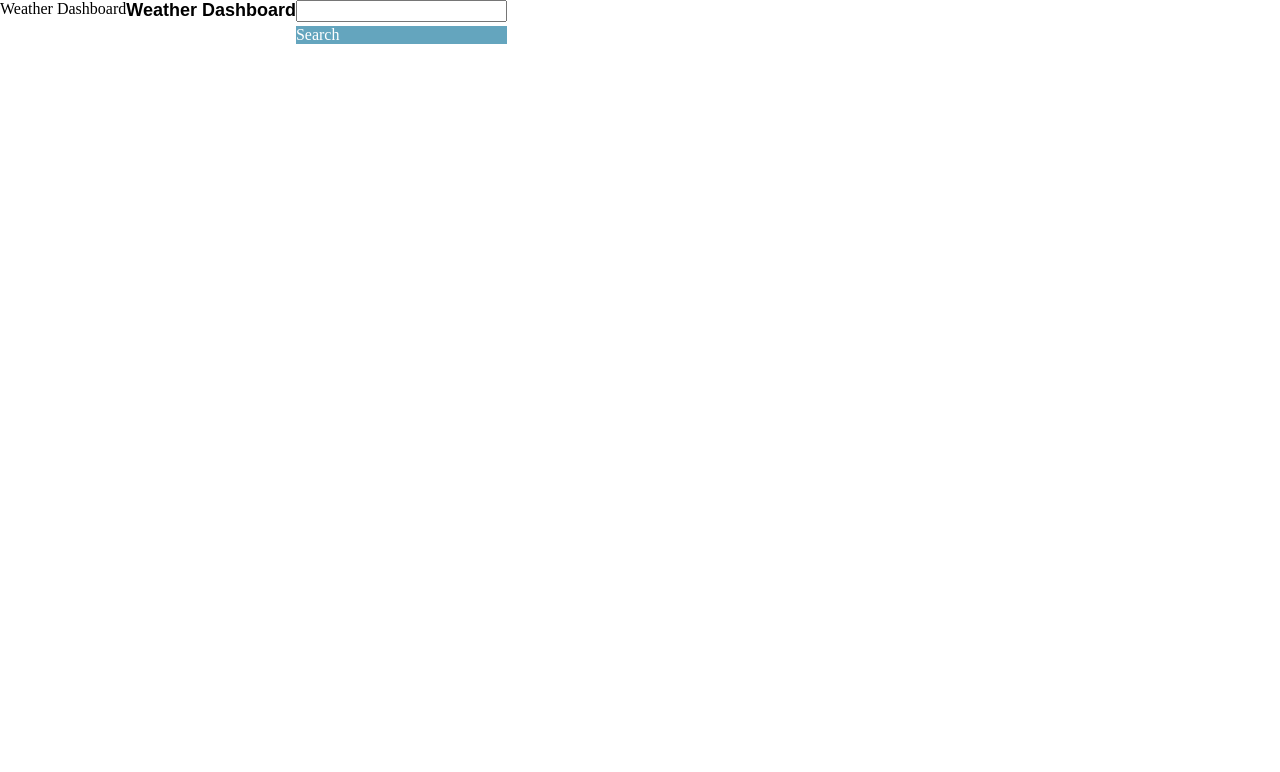
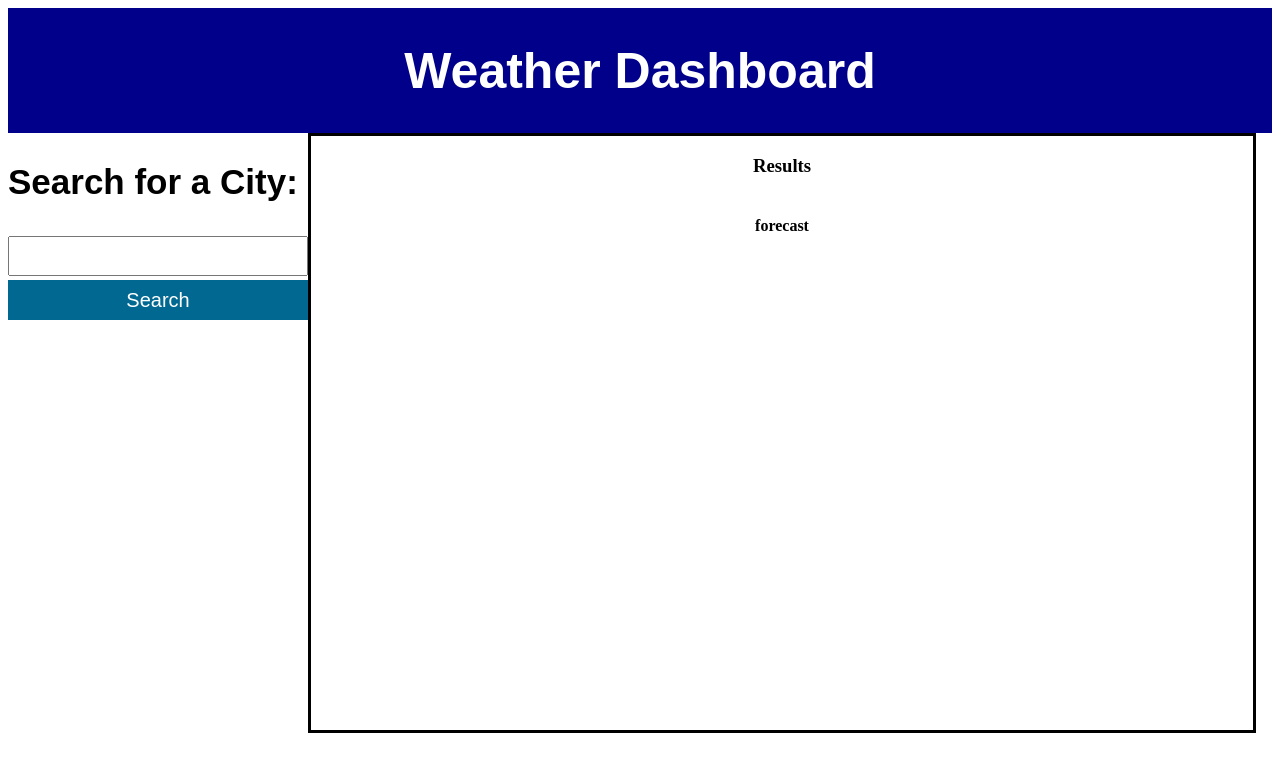
Before and after one commit to mileswildmore18/Weather-Dashboard, a plain HTML site: page index.html in a window 1280 px wide. Drawn offline with Linux system fonts and the light colour scheme.

Commit message:
Added CSS flex properties to each of the sections for the dashboard to display information on the chosen city and the next 5 day forecast for that location.

```diff
--- a/Assets/css/styles.css
+++ b/Assets/css/styles.css
@@ -1,26 +1,74 @@
 * {
-    display:flex;
-    margin: 0;
-    padding: 0;
+    box-sizing: border-box;
 }
-
 .header {
     display:flex;
+    flex-direction: column;
     background-color:darkblue;
     color: white;
     justify-content: center;
+    align-items: center;
+
 }
 
 h1 {
+    display:flex;
     font-weight:bold;
-    font-size:large;
     font-family: Arial, Helvetica, sans-serif;
+    font-size: 50px;
+}
+
+.searcher {
+    display: flex;
+    flex-direction:row;
+}
+
+.column {
+    display: flex;
+    flex-direction: column;
+    flex-wrap: wrap;
+    align-items: flex-start;
+    height:600px;
+}
+/*  */
+.column-middle {
+    display: flex;
+    flex-direction: column;
+    align-items: center;
+    border-style: solid;
+    width: 75%;
+}
+
+.forecast {
+    display: flex;
+    flex-direction:column;
+    height: 60%;
+}
+#search {
+    height:40px;
+    width:300px;
+}
+
+label {
+    display:flex;
+    align-items:center;
+    justify-content: center;
+    height:40px;
+    width:300px;
+}
+h2 {
+    font-family: Arial, Helvetica, sans-serif;
+    font-size:35px;
+    padding-bottom:5px;
+    justify-content: center;
 }
 
 .search-wrapper {
     display: flex;
-    flex-direction: column;
+    flex-direction:column;
+    align-items: flex-start;
     gap: .25rem;
+
 }
 
 input {
@@ -28,8 +76,10 @@ input {
 }
 
 label {
-    background-color: rgb(100, 165, 190);
+    background-color: rgb(0, 104, 145);
     color: white;
+    font-size:20px;
+    font-family:Arial, Helvetica, sans-serif;
 }
 
 .city-cards {
@@ -46,3 +96,9 @@ label {
 .hide {
     display:none;
 }
+/* Have the box on the right side of the section */
+.info {
+    display:flex;
+    flex-direction: row;
+
+}
--- a/Assets/js/script.js
+++ b/Assets/js/script.js
@@ -1,19 +1,20 @@
 //Create an API Key
-//Refer to the website the API key was founded with a 5 day forecast
+//Refer to the website the API key was founded
 //Create a search bar
 let searchList = JSON.parse(localStorage.getItem("searches"));
 let nextSearch = JSON.parse(localStorage.getItem("new-search"));
-const  APIKey = "6e186993d5c7985aedd789da8065fa4d";
+const  apiKey = "6e186993d5c7985aedd789da8065fa4d";
+const urlWeb = "https://api.openweathermap.org"
 const cityCardTemplate = document.querySelector("[data-city-template]");
 const cityCardContainer = document.querySelector("[data-city-cards-container]");
 const searchInput = document.querySelector("[data-search]");
-const searchBar = document.querySelector(".search");
+const searchBarInput = document.querySelector(".search");
 const searchCity = document.querySelector("city");
 
-let cities = []
+let cities = [];
 
-searchInput.addEventListener("input", (e));
-const value = e.target.value.toLowerCCase()
+searchInput.addEventListener("input", (searchBarInput));
+const value = searchBarInput.target.value.toLowerCCase();
 cities.forEach(city => {
     const isVisible = city.name.toLowerCase.includes(value)
     city.element.classList.toggle("hide", !isVisible)
@@ -22,11 +23,12 @@ console.log(cities);
 
 //Add variable to the search bar
 function searchBar() {
-//Search for a city/code
+    if
+//Search results for city or city not found
 
 
 
-fetch("https://api.openweathermap.org/data/2.5/weather?lat={lat}&lon={lon}&appid=6e186993d5c7985aedd789da8065fa4d)
+fetch(urlWeb);
     .then (res => res.json())
     .then(data => {
         city = data.map(city => {
@@ -34,9 +36,10 @@ fetch("https://api.openweathermap.org/data/2.5/weather?lat={lat}&lon={lon}&appid
         const body = card.querySelector("[data-body]")
         body.textContent = city.name
        cityCardContainer.append(card)
-       return {city: city.name, element: card}
+       return {city: city.name, element: card }
        })
-})}
+})
+}
 //Make the search bar activate on click and provide information if found or not.
 //Store the information that was founded into the localStorage.
 //L
--- a/index.html
+++ b/index.html
@@ -9,13 +9,22 @@
     </head>
 
     <body>
-        <div class="Header">
+        <div class="header">
             <h1>Weather Dashboard</h1>
         </div>
-        <article class = "searcher">
-            <div class ="search-wrapper">
-                <input type="search" id="search" data-search>
-                <label for="search">Search</label>
+        <section class = "searcher">
+            <div class="column">
+                <h2>Search for a City:</h2>
+                <div class ="search-wrapper">
+                    <input type="search" id="search" data-search>
+                    <label for="search">Search</label>
+                </div>
+            </div>
+            <div class="column-middle">
+                <h3>Results</h3>
+                <div class = "forecast">
+                    <h4>forecast</h4>
+                </div>
             </div>
             <template data-user-template>
             <div class = "city-cards" data-city-card-container>
@@ -23,10 +32,15 @@
                     <div class ="saved-cards" data-body></div>
                 </div>
             </div>
+
             </template>
-        </article>
 
-        </article>
+        </section>
+        <aside class ="info">
+
+            </div>
+        </aside>
+
         <script src="./Assets/js/script.js"> </script>
     </body>
 
```
